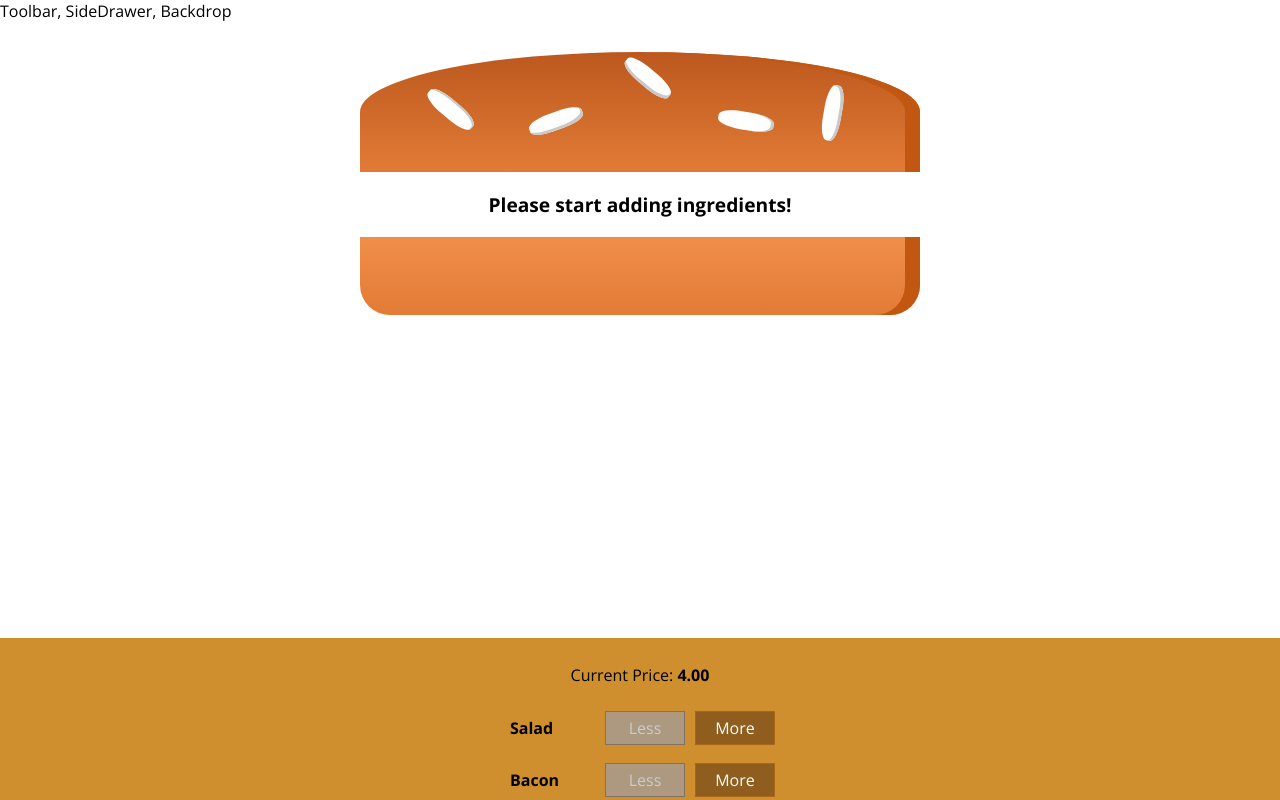
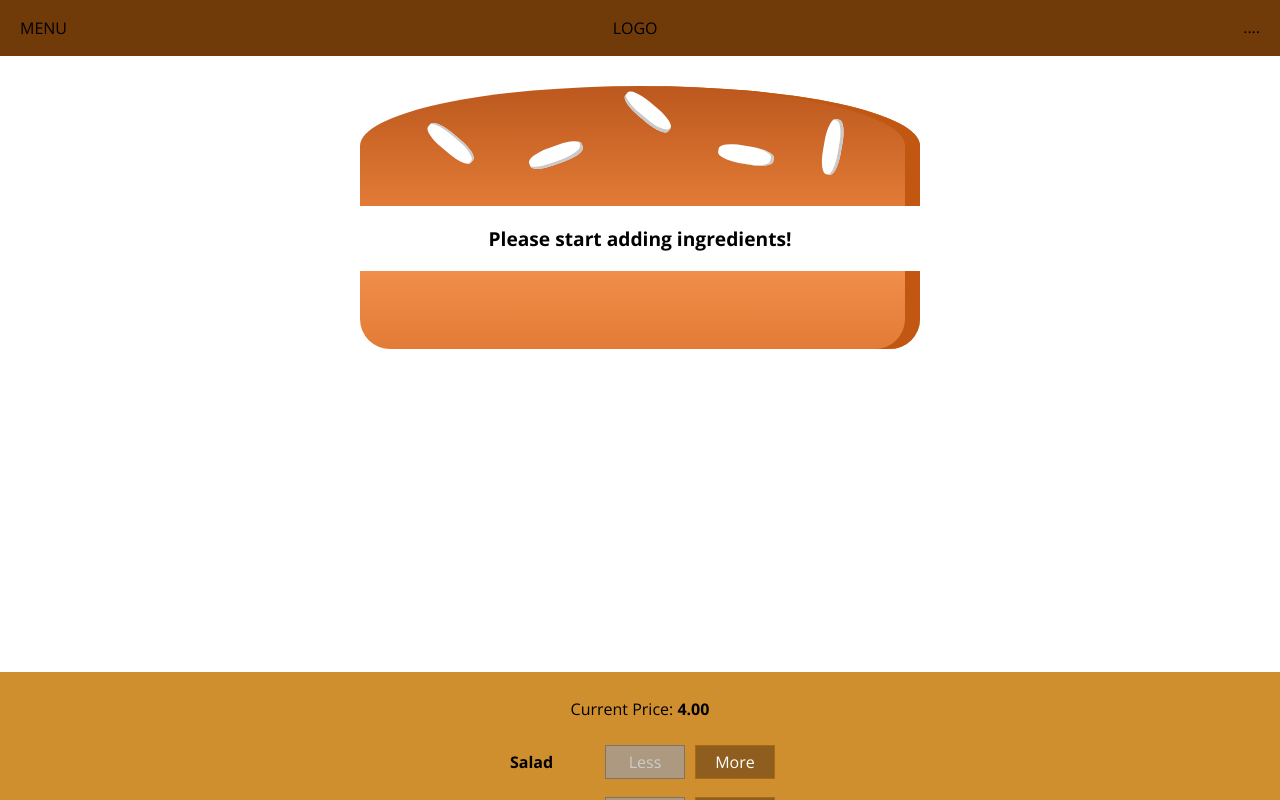
Before and after one commit to ronak107/Burger_Demo, a React app in the folder burger/: page / in a window 1280 px wide. Shown: the top 800 px of the page. Built offline with nearby package versions, Linux system fonts and the light colour scheme.

Commit message:
Adding a Toolbar

```diff
--- a/burger/src/components/Layout/Layout.css
+++ b/burger/src/components/Layout/Layout.css
@@ -1,3 +1,3 @@
 .Content {
-    margin-top: 16px;
+    margin-top: 72px;
 }
--- a/burger/src/components/Layout/Layout.js
+++ b/burger/src/components/Layout/Layout.js
@@ -2,10 +2,11 @@
 
 import Aex from '../../hoc/Aex';
 import classes from './Layout.css';
+import Toolbar from '../Navigation/Toolbar/Toolbar';
 
 const layout = ( props ) => (
     <Aex>
-        <div>Toolbar, SideDrawer, Backdrop</div>
+      <Toolbar />
         <main className={classes.Content}>
             {props.children}
         </main>
--- /dev/null
+++ b/burger/src/components/Navigation/Toolbar/Toolbar.css
@@ -0,0 +1,28 @@
+.Toolbar {
+    height: 56px;
+    width: 100%;
+    position: fixed;
+    top: 0;
+    left: 0;
+    background-color: #703B09;
+    display: flex;
+    justify-content: space-between;
+    align-items: center;
+    padding: 0 20px;
+    box-sizing: border-box;
+    z-index: 90;
+}
+
+.Toolbar nav {
+    height: 100%;
+}
+
+.Logo {
+    height: 80%;
+}
+
+@media (max-width: 499px) {
+    .DesktopOnly {
+        display: none;
+    }
+}
--- /dev/null
+++ b/burger/src/components/Navigation/Toolbar/Toolbar.js
@@ -0,0 +1,14 @@
+import React from "react";
+import classes from './Toolbar.css';
+const toolbar = (props) => (
+    <header className={classes.Toolbar}>
+        <div>MENU</div>
+        <div>LOGO</div>
+        <nav>
+            <ul>
+                ....
+            </ul>
+        </nav>
+    </header>
+)
+export default toolbar;
```
